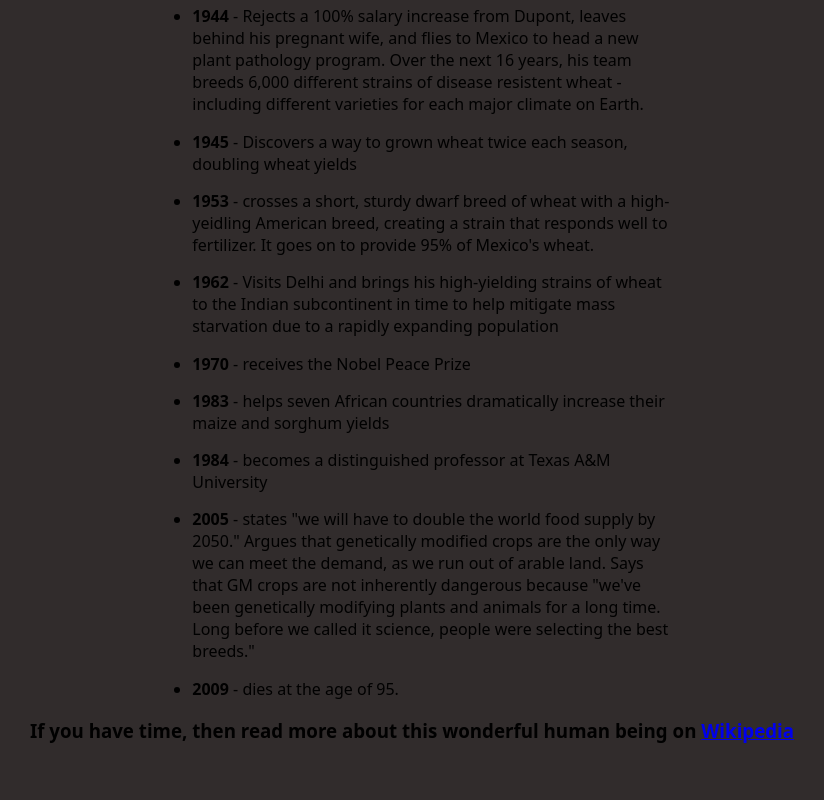
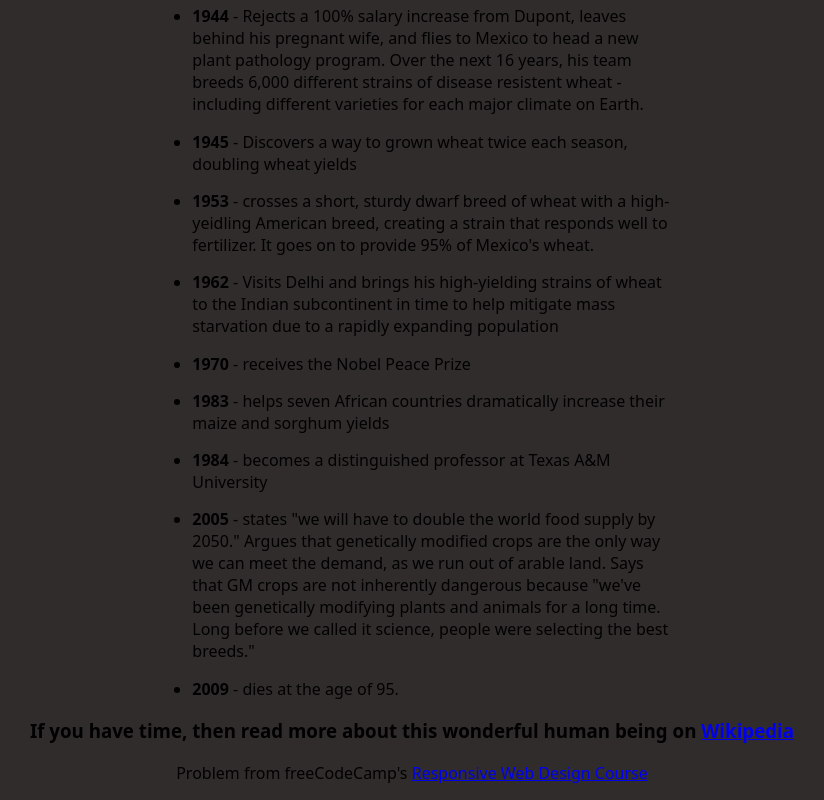
Before and after one commit to sonofAI/reponsiveFCCproblem2, a plain HTML site: page index.html in a window 1280 px wide. Shown: the part 1032-1832 px from the top of the page, without its empty margins (228-1052 px from the left). Before the commit the page ends 1794 px from the top, so only its background shows below. Drawn offline with Linux system fonts and the light colour scheme.

Commit message:
Update index.html

```diff
--- a/index.html
+++ b/index.html
@@ -97,6 +97,7 @@
 
       <h3>If you have time, then read more about this wonderful human being on <a id="tribute-link" href="https://en.wikipedia.org/wiki/Norman_Borlaug" target="_blank">Wikipedia</a></h3>
 
+      <p>Problem from freeCodeCamp's  <a href="https://www.freecodecamp.org/learn/2022/responsive-web-design/">Responsive Web Design Course</a></p>
     </main>
 </body>
 </html>
```
